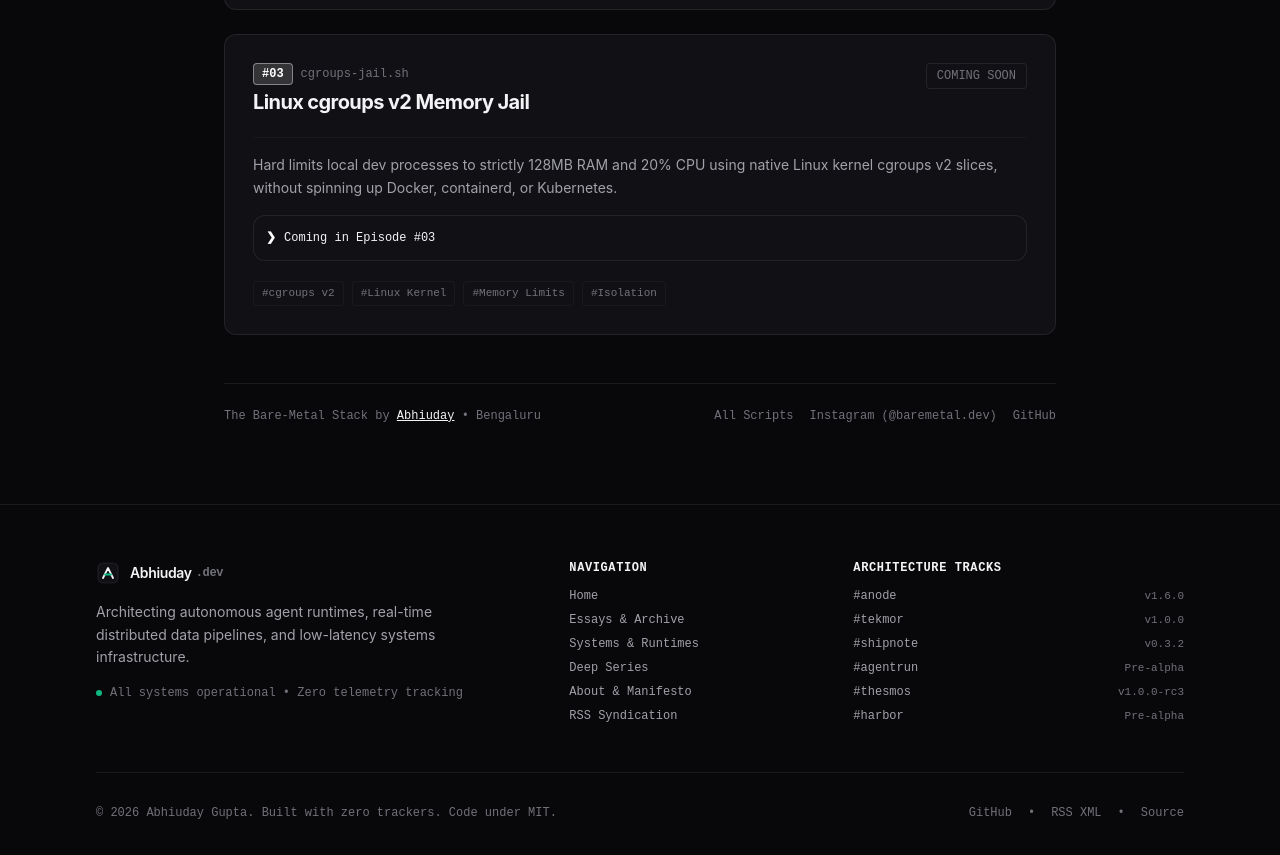
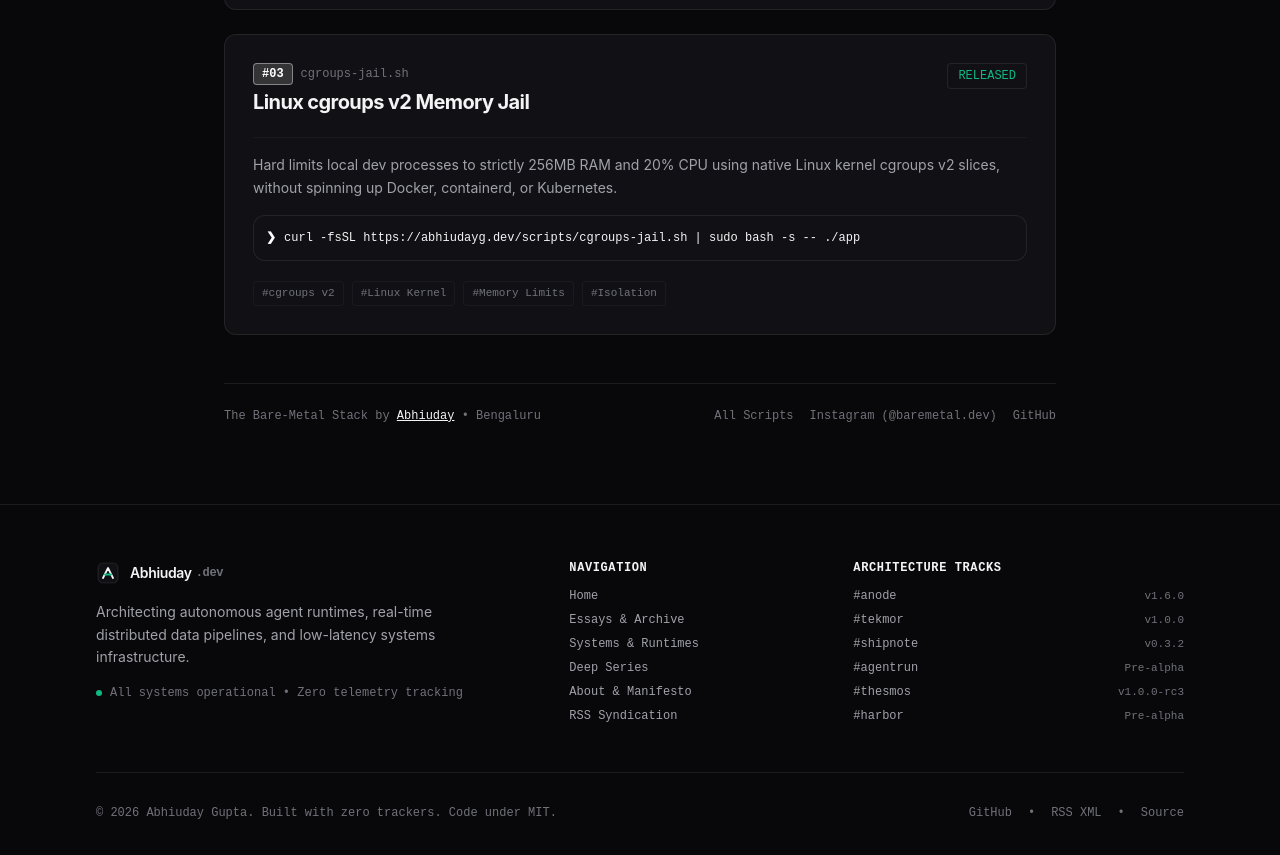
Before and after one commit to abhiudayg/abhiudayg, an Astro site: page /scripts/bare-metal-stack in a window 1280 px wide. Shown: the part 1208-2063 px from the top of the page. Built offline with nearby package versions, Linux system fonts and the light colour scheme; Astro itself is replaced by a stand-in of ours; some packages are replaced by stand-ins of ours; a web font is replaced by a local one.

Commit message:
feat(scripts): release Bare-Metal Logs #03 cgroups-jail.sh with install link
- add public/scripts/cgroups-jail.sh: runs one command in a cgroups v2 slice
  with a MemoryMax cap (default 256M) and CPUQuota (default 20%)
- mark episode #03 as released on the series page and the scripts index,
  with the curl install command and a link to the script
- align the episode copy with the 256MB cap used in the video

```diff
--- a/src/pages/scripts/bare-metal-stack.astro
+++ b/src/pages/scripts/bare-metal-stack.astro
@@ -51,12 +51,12 @@ const EPISODES = [
 		episode: "#03",
 		title: "Linux cgroups v2 Memory Jail",
 		tool: "cgroups-jail.sh",
-		status: "COMING SOON",
-		badgeColor: "text-dim",
+		status: "RELEASED",
+		badgeColor: "status-emerald",
 		duration: null,
 		reelUrl: null,
-		summary: "Hard limits local dev processes to strictly 128MB RAM and 20% CPU using native Linux kernel cgroups v2 slices, without spinning up Docker, containerd, or Kubernetes.",
-		quickCmd: "Coming in Episode #03",
+		summary: "Hard limits local dev processes to strictly 256MB RAM and 20% CPU using native Linux kernel cgroups v2 slices, without spinning up Docker, containerd, or Kubernetes.",
+		quickCmd: "curl -fsSL https://abhiudayg.dev/scripts/cgroups-jail.sh | sudo bash -s -- ./app",
 		linkUrl: "#",
 		linkText: "Preview Topic →",
 		tags: ["cgroups v2", "Linux Kernel", "Memory Limits", "Isolation"],
--- a/src/pages/scripts/index.astro
+++ b/src/pages/scripts/index.astro
@@ -81,12 +81,12 @@ const SCRIPTS = [
 		scriptName: "cgroups-jail.sh",
 		series: "The Bare-Metal Stack",
 		episode: "#03",
-		status: "COMING SOON",
-		badgeColor: "text-dim",
+		status: "RELEASED",
+		badgeColor: "status-emerald",
 		duration: null,
 		reelUrl: null,
-		desc: "Hard limit local dev processes to strictly 128MB RAM and 20% CPU using native Linux kernel cgroups v2 slices without installing Docker, containerd, or Kubernetes.",
-		curlCmd: "Coming in Episode #03",
+		desc: "Hard limit local dev processes to strictly 256MB RAM and 20% CPU using native Linux kernel cgroups v2 slices without installing Docker, containerd, or Kubernetes.",
+		curlCmd: "curl -fsSL https://abhiudayg.dev/scripts/cgroups-jail.sh | sudo bash -s -- ./app",
 		href: "/scripts/bare-metal-stack",
 		tags: ["cgroups v2", "Linux Kernel", "Memory Limits", "Isolation"],
 	},
```
Also changed, not shown: 1 other file.
